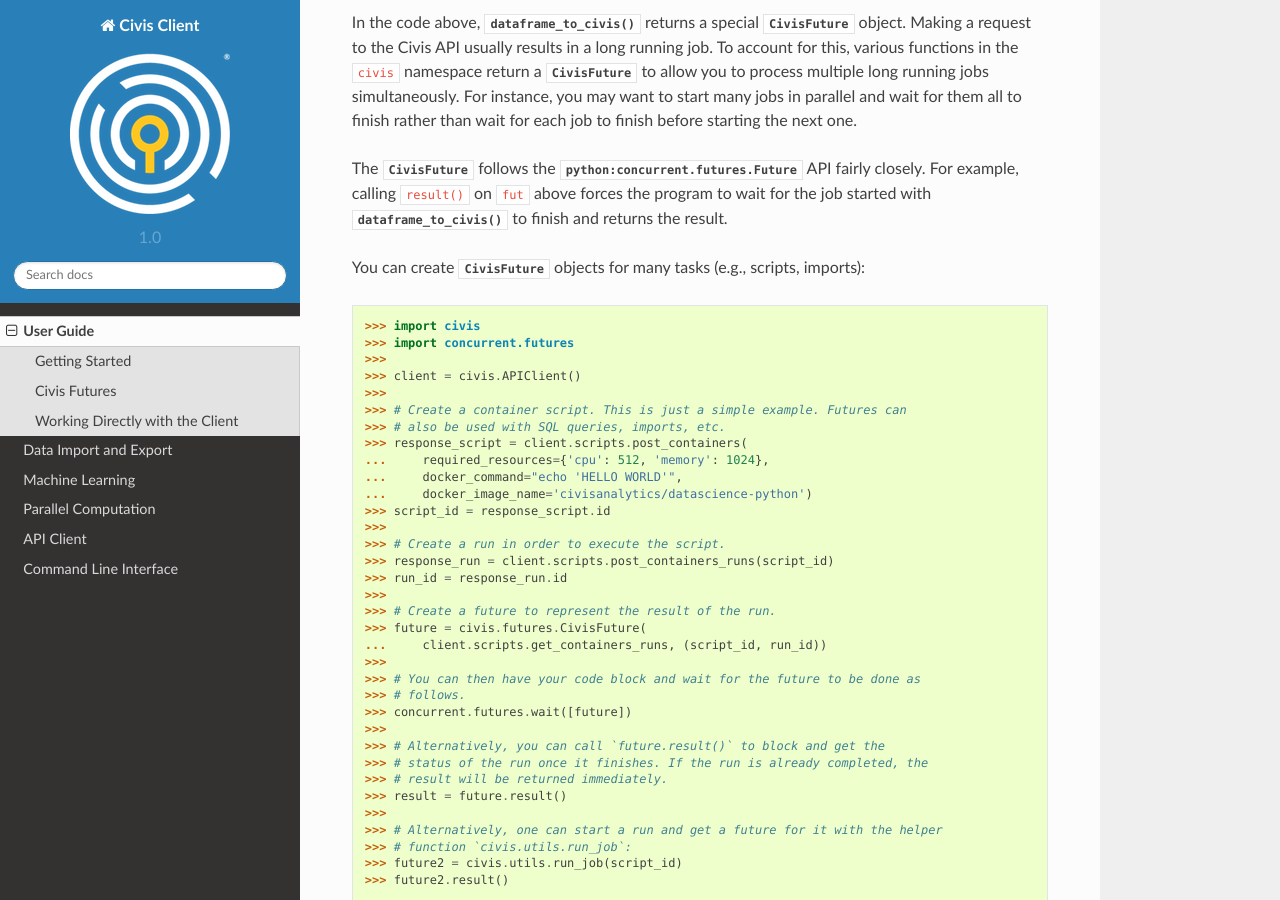
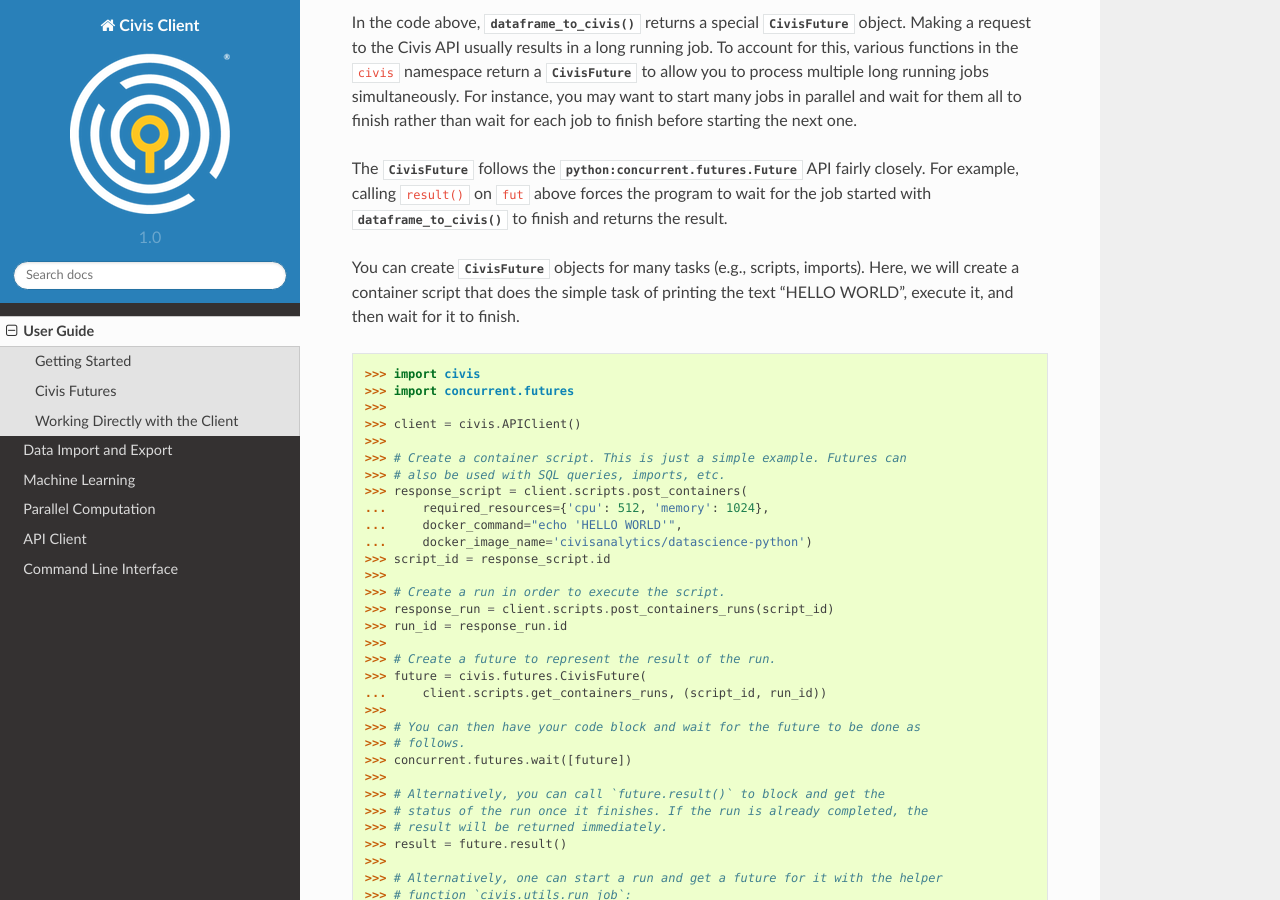
Before and after one commit to civisanalytics/civis-python, a Sphinx documentation site: the page built from docs/source/user_guide.rst, in a window 1280 px wide and 900 px high, scrolled down 747 px. Built offline with Sphinx 7.4.7 and the Read the Docs theme 2.0.0, drawn with Linux system fonts in a browser that asks for light colours.

Commit message:
added overview comment in futures creation docs

```diff
--- a/docs/source/user_guide.rst
+++ b/docs/source/user_guide.rst
@@ -54,7 +54,9 @@
 returns the result.
 
 You can create :class:`CivisFuture <civis.futures.CivisFuture>` objects for
-many tasks (e.g., scripts, imports):
+many tasks (e.g., scripts, imports).  Here, we will create a container
+script that does the simple task of printing the text "HELLO WORLD", execute
+it, and then wait for it to finish.
 
 .. code-block:: python
 
```
